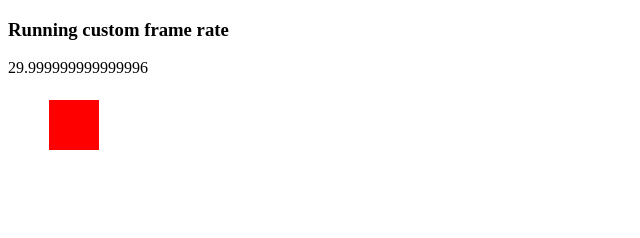
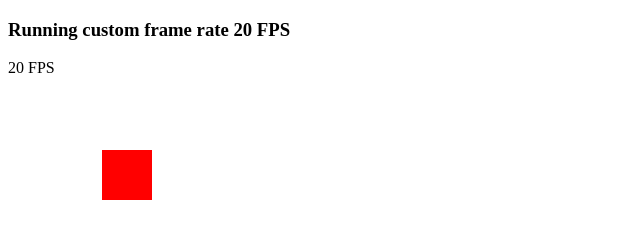
Before and after one commit to kof/animation-frame, a website: page examples/custom-frame-rate.html in a window 1280 px wide. Shown: the whole page, without its empty margins (0-640 px from the left). Drawn offline with Linux system fonts and the light colour scheme.

Commit message:
fix custom frame rate if using native raf, better example

```diff
--- a/AnimationFrame.js
+++ b/AnimationFrame.js
@@ -40,7 +40,6 @@ function AnimationFrame(frameRate) {
     this.frameRate = frameRate || AnimationFrame.FRAME_RATE;
     this._frameLength = 1000 / this.frameRate;
     this._isCustomFrameRate = this.frameRate !== AnimationFrame.FRAME_RATE;
-    this._originalFrameLength = 1000 / AnimationFrame.FRAME_RATE;
     this._tickId = null;
     this._callbacks = {length: 0};
     this._lastTickTime = 0;
@@ -97,13 +96,6 @@ AnimationFrame.prototype.request = function(callback) {
         // http://jsperf.com/math-max-vs-comparison/3
         // http://jsperf.com/date-now-vs-date-gettime/11
         delay = this._frameLength + this._lastTickTime - (now ? now() : (new Date).getTime());
-
-        // We assume native implementation runs with same rate as our default.
-        // Correct the frame rate considering native raf delay.
-        if (hasNative && this._isCustomFrameRate) {
-            delay = delay - self._originalFrameLength;
-        }
-
         if (delay < 0) delay = 0;
 
         this._tickId = setTimeout(function() {
--- a/examples/custom-frame-rate.html
+++ b/examples/custom-frame-rate.html
@@ -2,54 +2,59 @@
 <html>
     <head>
         <title>animationFrame</title>
+        <meta name=viewport content="width=device-width, initial-scale=1.0, user-scalable=no, maximum-scale=1.0"/>
         <style>
             #object {
                 position: absolute;
-                top: 100px;
                 width: 50px;
                 height: 50px;
+                top: 150px;
                 background: red;
             }
         </style>
+        <script src="../AnimationFrame.js"></script>
+        <script src="../FpsMeter.js"></script>
     </head>
     <body>
-        <h3>Running custom frame rate</h3>
+        <h3>Running custom frame rate 20 FPS</h3>
         <div id="rate"></div>
         <div id="object"></div>
-        <script src="../AnimationFrame.js"></script>
         <script>
         (function() {
-            var startTime,
-                framesDone = 0,
-                animationFrame = new AnimationFrame(20);
+            var animationFrame = new AnimationFrame(20),
+                fpsMeter = new FpsMeter(),
+                wWidth = 500,
+                left = 0,
+                dir = 'right',
+                objectElement = document.getElementById('object');
 
-            function raf(callback) {
-                if (startTime == null) {
-                    startTime = Date.now();
+            function animate() {
+                if (left + 50 >= wWidth) {
+                    dir = 'left';
+                } else if (left <= 0) {
+                    dir = 'right';
                 }
-                animationFrame.request(function() {
-                    framesDone++;
-                    callback();
-                });
+
+                if (dir == 'right') {
+                    left += 1;
+                } else {
+                    left -= 1;
+                }
+
+                objectElement.style.left = left + 'px';
+
+                fpsMeter.tick();
+                animationFrame.request(animate);
             }
 
-            var objectElem = document.getElementById('object'),
-                left = 0;
-            (function animate() {
-                left = left > 100 ? 0 : left + 1;
-                // Its just example, use transformations in the real life.
-                objectElem.style.left = left+ 'px';
-                raf(animate);
-            }());
+            animate();
 
             var rateElem = document.getElementById('rate');
-            setInterval(function() {
-                if (framesDone) {
-                    var rate = 1000 / ((Date.now() - startTime) / framesDone);
-                    rateElem.innerHTML = rate;
-                }
-            }, 1000);
-        }())
+            fpsMeter.start(function(fps) {
+                rateElem.innerHTML = fps + ' FPS';
+            });
+
+        }());
         </script>
     </body>
 </html>
```
Also changed, not shown: examples/compare.html (+0 -3 lines), AnimationFrame.min.js.
